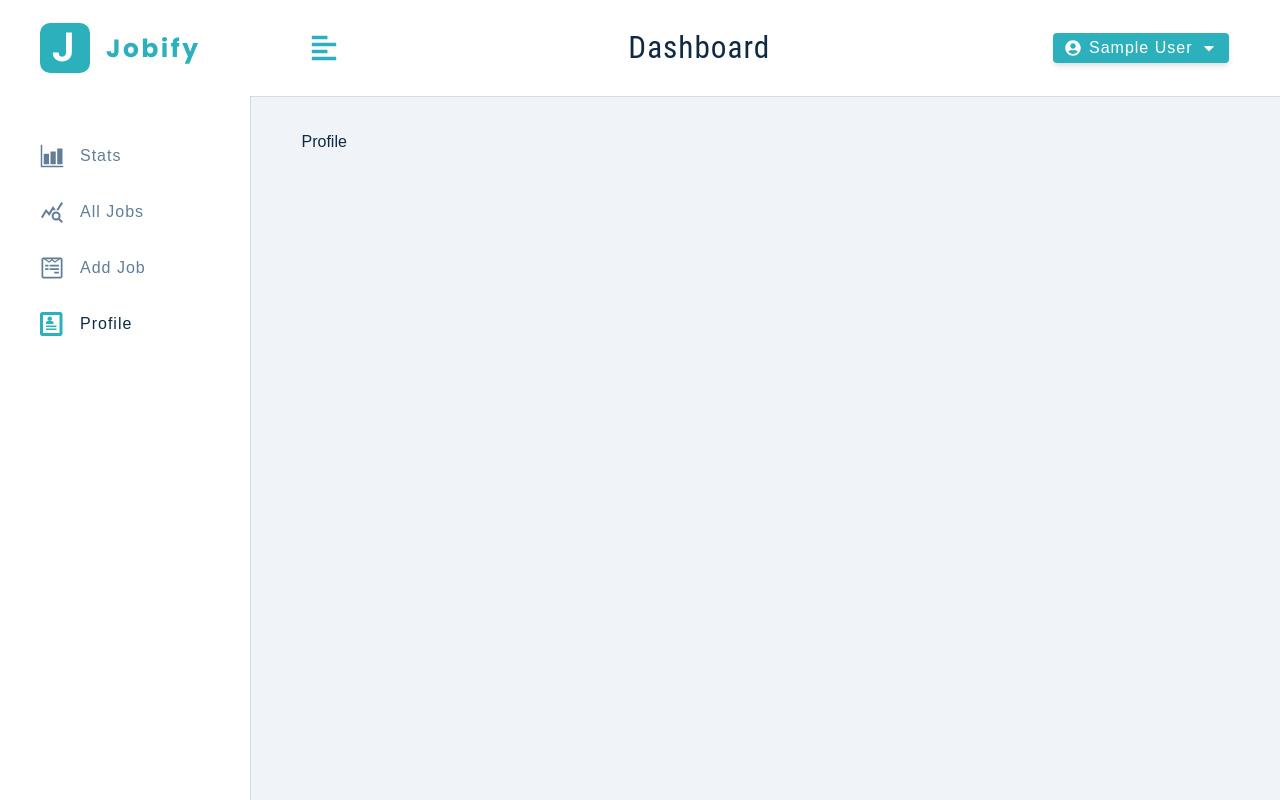
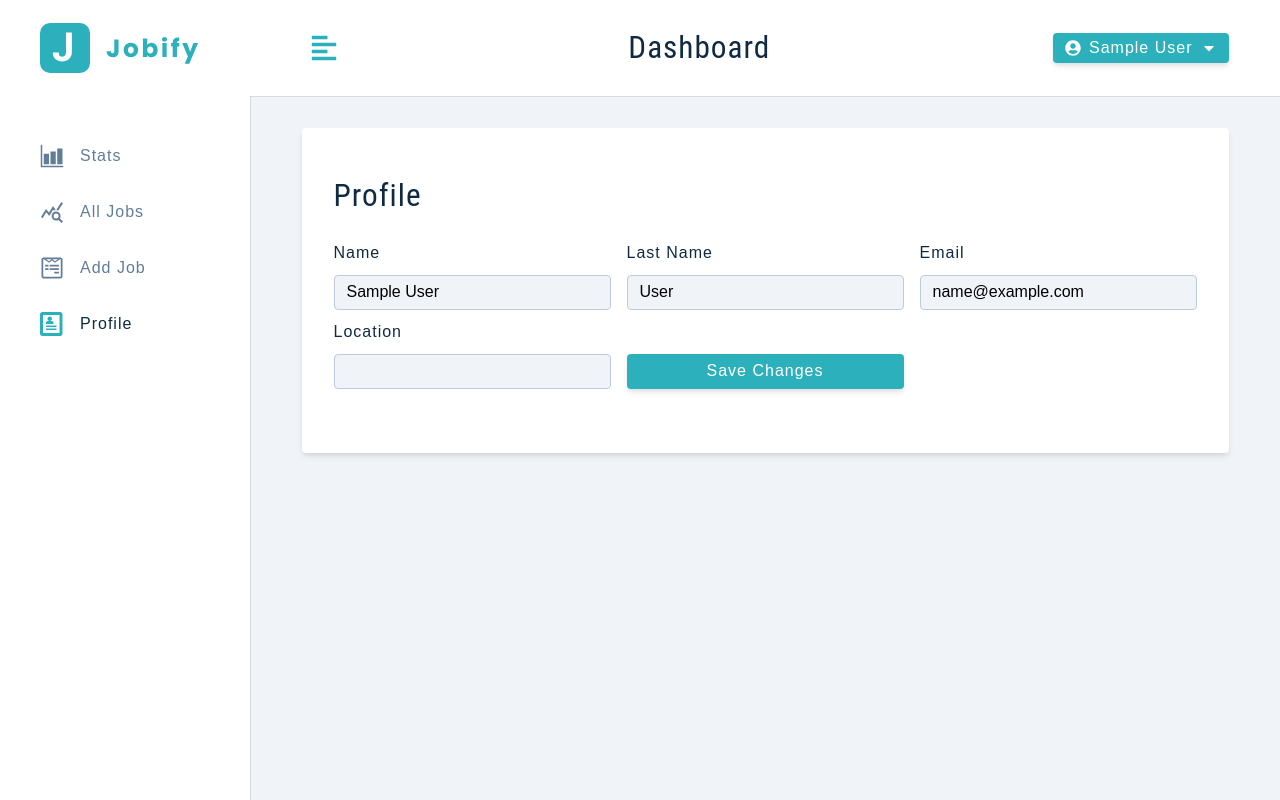
Before and after one commit to AdelHasan/apptracker, a React (Create React App) app in the folder client/: page /profile in a window 1280 px wide. Built offline with nearby package versions, Linux system fonts and the light colour scheme; sample sign-in values are in the browser's storage.

Commit message:
complete profile page

```diff
--- a/client/src/pages/dashboard/Profile.js
+++ b/client/src/pages/dashboard/Profile.js
@@ -1,6 +1,66 @@
+import { useState } from "react"
+import {FormRow, Alert} from '../../components'
+import { useAppContext } from "../../context/appContext"
+import Wrapper from '../../assets/wrappers/DashboardFormPage'
+
 const Profile = () => {
+  const {user, showAlert, displayAlert, updateUser, isLoading} = useAppContext()
+  const [name, setName] = useState(user?.name)
+  const [email, setEmail] = useState(user?.email)
+  const [lastName, setLastName] = useState(user?.lastName)
+  const [location, setLocation] = useState(user?.location)
+
+  const handleSubmit = (e) => {
+    e.preventDefault()
+    if (!name || !email || !lastName || !location) {
+      // test and remove temporary
+      displayAlert()
+      return
+    }
+
+    updateUser({ name, email, lastName, location })
+  }
+
   return (
-    <div>Profile</div>
+    <Wrapper>
+      <form className="form" onSubmit={handleSubmit}>
+        <h3>profile</h3>
+        {showAlert && <Alert />}
+
+         {/* name */}
+         <div className='form-center'>
+          <FormRow
+            type='text'
+            name='name'
+            value={name}
+            handleChange={(e) => setName(e.target.value)}
+          />
+          <FormRow
+            labelText='last name'
+            type='text'
+            name='lastName'
+            value={lastName}
+            handleChange={(e) => setLastName(e.target.value)}
+          />
+          <FormRow
+            type='email'
+            name='email'
+            value={email}
+            handleChange={(e) => setEmail(e.target.value)}
+          />
+
+          <FormRow
+            type='text'
+            name='location'
+            value={location}
+            handleChange={(e) => setLocation(e.target.value)}
+          />
+          <button className='btn btn-block' type='submit' disabled={isLoading}>
+            {isLoading ? 'Please Wait...' : 'save changes'}
+          </button>
+        </div>
+      </form>
+    </Wrapper>
   )
 }
 export default Profile
```
